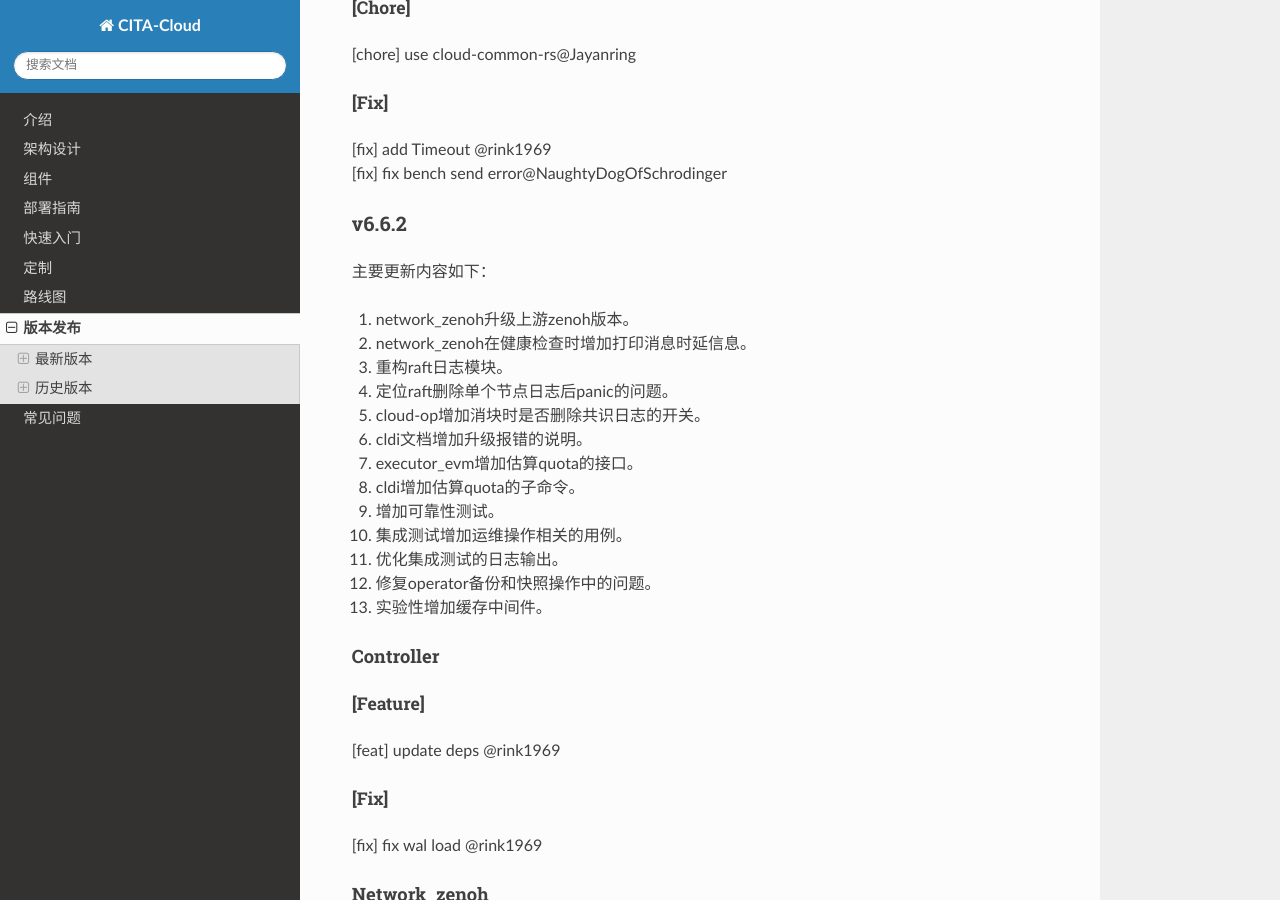
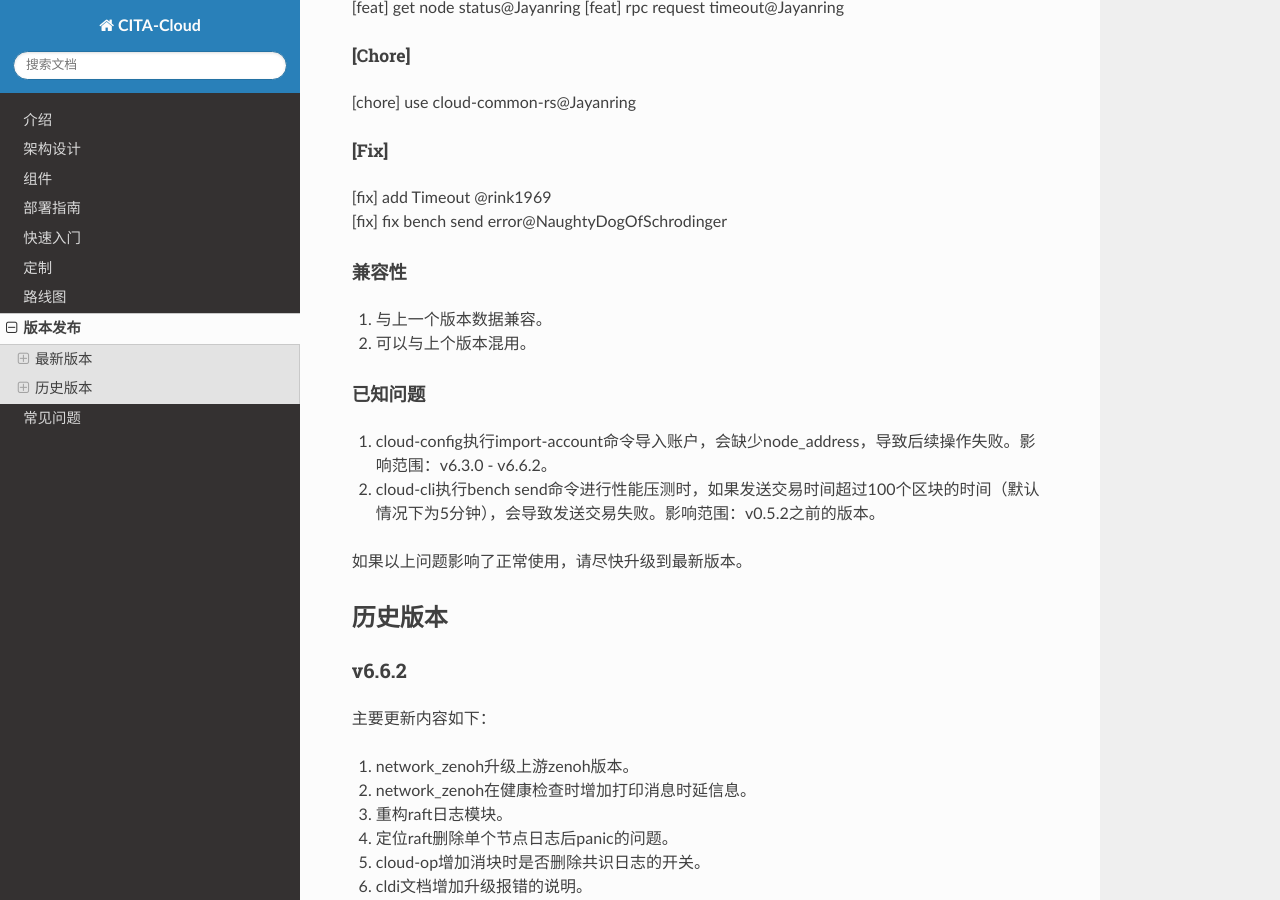
Before and after one commit to cita-cloud/docs, a Sphinx documentation site: the page built from source/release.md, in a window 1280 px wide and 900 px high, scrolled down 3159 px. Built offline with Sphinx 7.4.7 and the Read the Docs theme 2.0.0, drawn with Linux system fonts in a browser that asks for light colours; some of the changed text lies outside the part shown.

Commit message:
update release notes

```diff
--- a/source/release.md
+++ b/source/release.md
@@ -15,6 +15,8 @@
   - cldi命令超时问题修复
   - cldi admin update-validators help命令添加
   - cldi bench send问题修复
+- cloud-config
+  - 修复import-account没有生成node_address
 - 公共服务
   - 拆分cita_cloud_proto为proto文件和rust代码
   - rust代码部分与cloud-util，cloud-code合并到一个仓库（cloud-common-rs）
@@ -81,6 +83,18 @@
 ##### [Fix]
 [fix] add Timeout @rink1969
 [fix] fix bench send error@NaughtyDogOfSchrodinger
+
+#### 兼容性
+1. 与上一个版本数据兼容。
+2. 可以与上个版本混用。
+
+#### 已知问题
+1. cloud-config执行import-account命令导入账户，会缺少node_address，导致后续操作失败。影响范围：v6.3.0 - v6.6.2。
+2. cloud-cli执行bench send命令进行性能压测时，如果发送交易时间超过100个区块的时间（默认情况下为5分钟），会导致发送交易失败。影响范围：v0.5.2之前的版本。
+
+如果以上问题影响了正常使用，请尽快升级到最新版本。
+
+## 历史版本
 
 ### v6.6.2
 
```
Also changed, not shown: other parts of source/release.md (+0 -2 lines).
